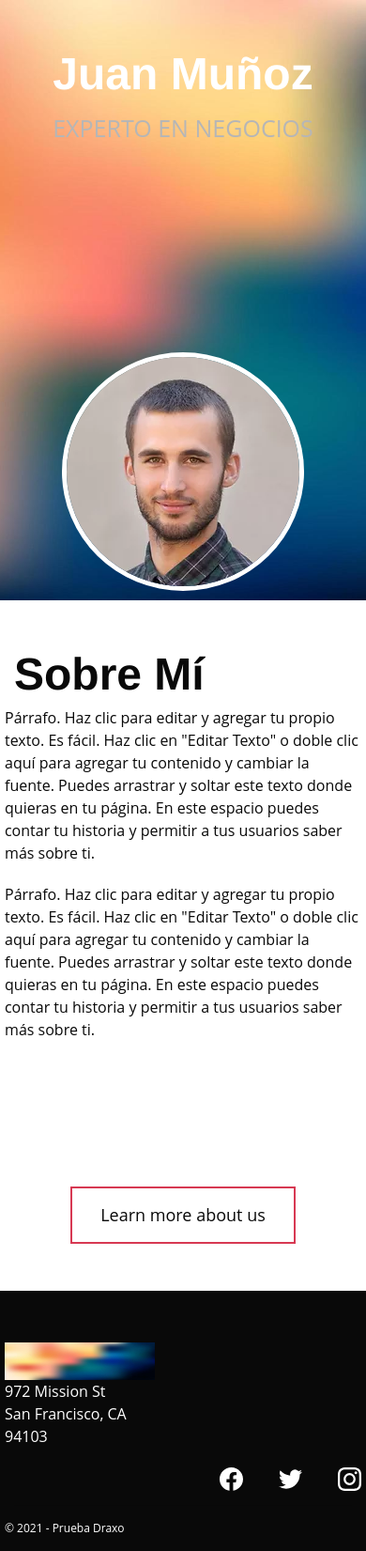
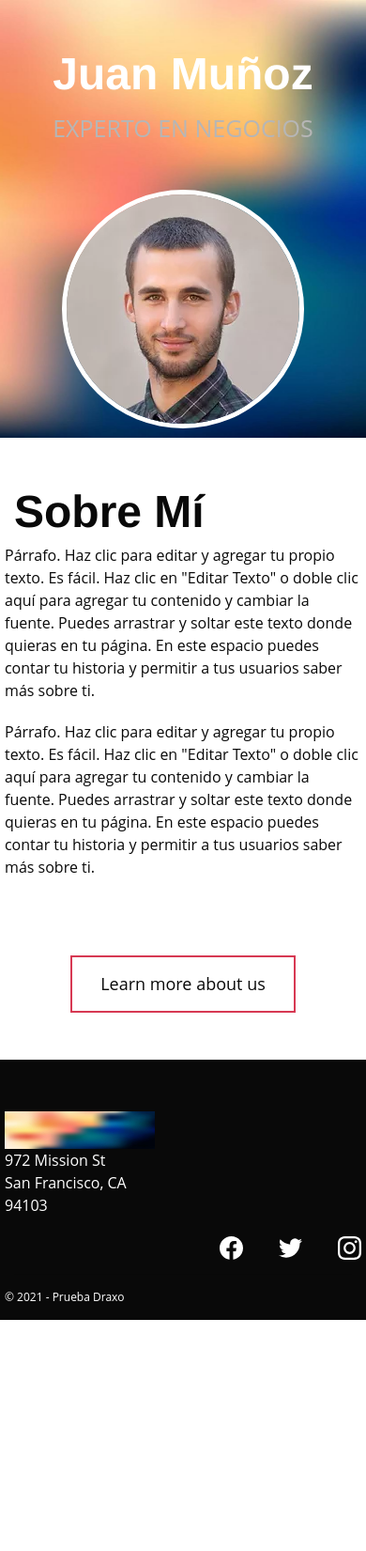
Before and after one commit to jdcera4/prueba_draxo, a website: page app/index.html in a window 390 px wide. Shown: the whole page at 94% size. After the commit the page ends 1405 px from the top, so only its background shows below. Drawn offline with nearby package versions, Linux system fonts and the light colour scheme.

Commit message:
responsive terminated

```diff
--- a/app/styles/main.css
+++ b/app/styles/main.css
@@ -216,6 +216,16 @@
 }
 
 @media screen and (min-width: 360px) and (max-width: 800px){
+    html{
+        overflow-x: hidden;
+    }
+    .container .section-body{
+        margin-bottom: 2%;
+    }
+    .container .section-inner{
+        padding-bottom: 0;
+    }
+
     .row{
         display: flex;
         flex-wrap: wrap;
@@ -228,11 +238,8 @@
         left: 0%;
         position: relative;
     }
-
-  .container .people img{
-    bottom: 5%;
-    left: 0%;
-    position: relative;
+    .footer{
+        overflow-x: hidden;
     }
 }
 
```
Lines whose indentation alone changed are shown as unchanged.
